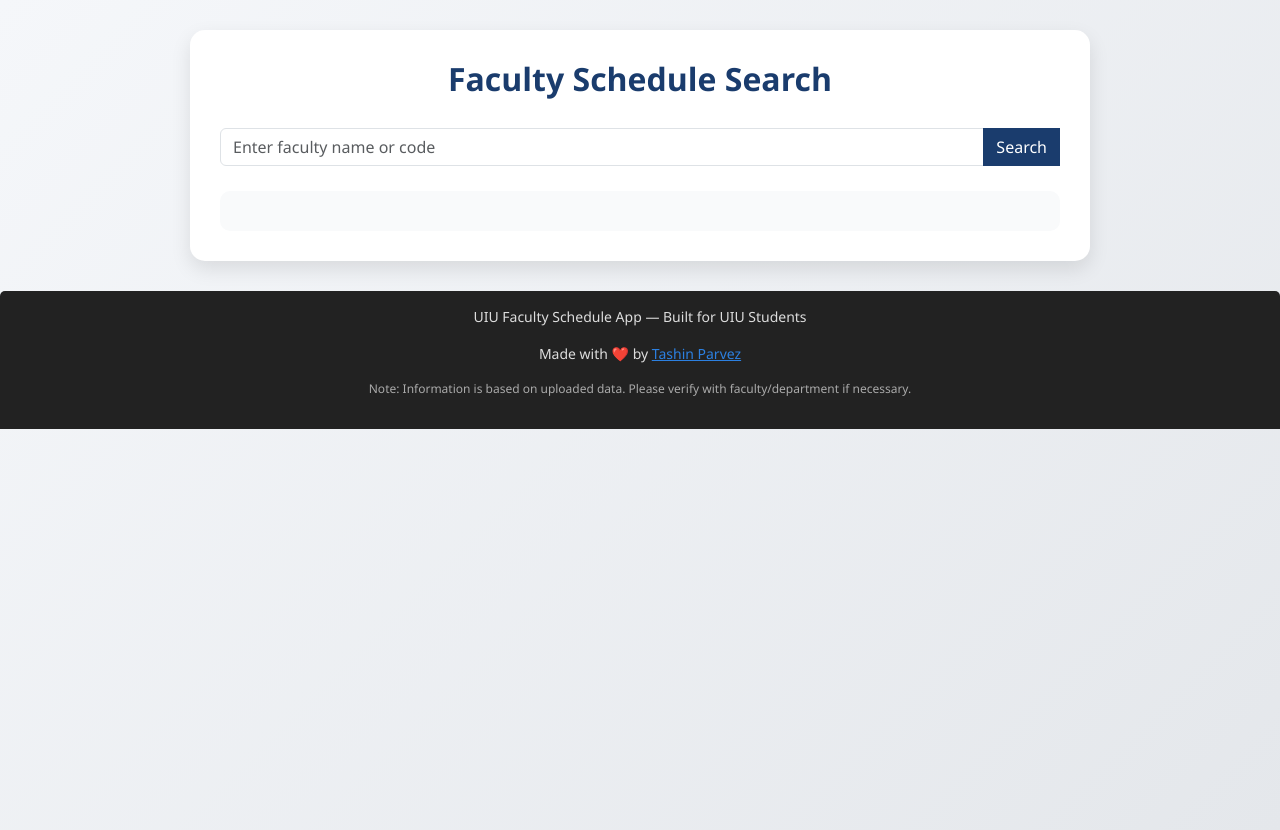
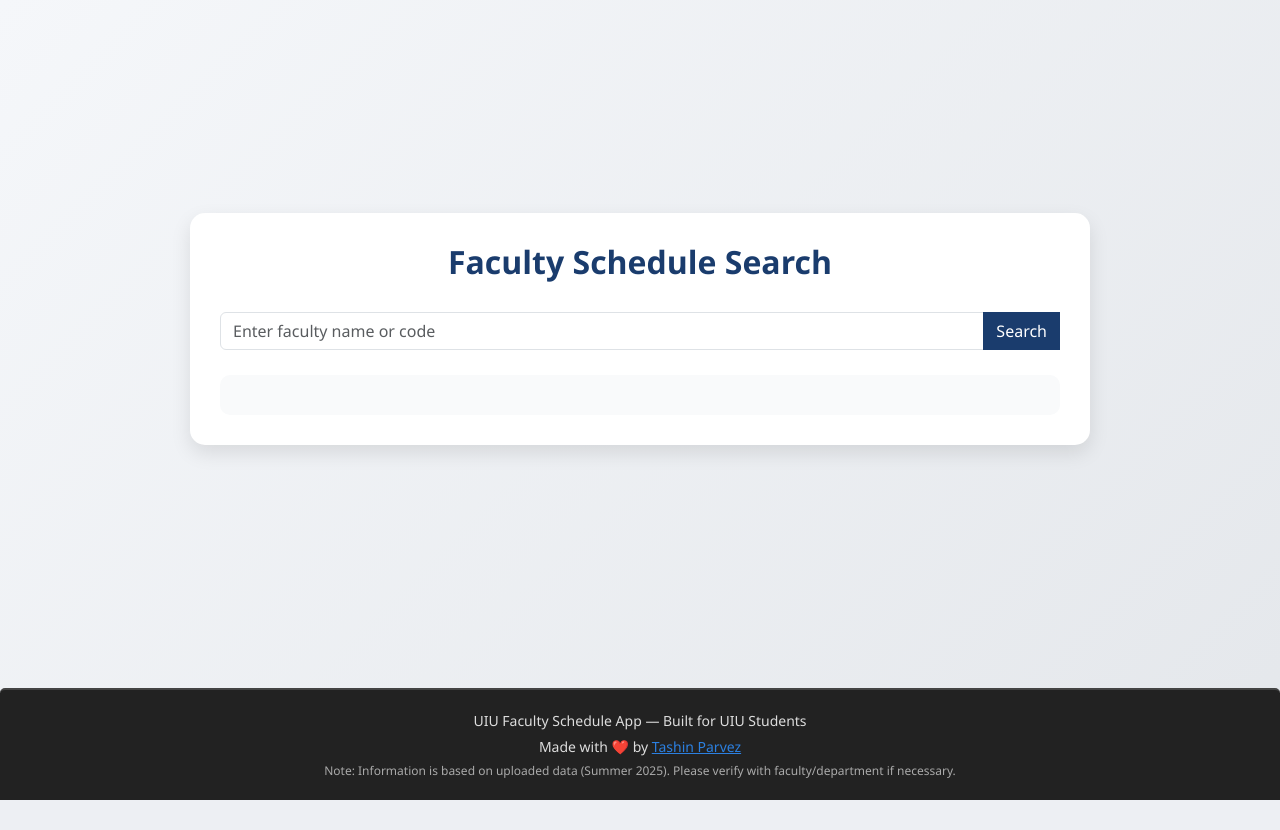
Before and after one commit to TashinParvez/uiu-faculty-schedule-app, a Flask app: page / in a window 1280 px wide. After the commit the page ends 800 px from the top, so only its background shows below. Run offline with Flask 3, Linux system fonts and the light colour scheme.

Commit message:
feat: all done V0.0.2

```diff
--- a/templates/index.html
+++ b/templates/index.html
@@ -12,6 +12,27 @@
             background: linear-gradient(135deg, #f5f7fa 0%, #e4e7eb 100%);
             font-family: 'Segoe UI', Tahoma, Geneva, Verdana, sans-serif;
             min-height: 100vh;
+
+            display: flex;
+            flex-direction: column;
+            min-height: 100vh;
+        }
+
+        body {
+            display: flex;
+            flex-direction: column;
+            min-height: 100vh;
+            margin: 0;
+        }
+
+        main {
+            flex: 1;
+            display: flex;
+            align-items: center;
+            justify-content: center;
+            padding: 20px;
+            box-sizing: border-box;
+            text-align: center;
         }
 
         .container {
@@ -163,6 +184,39 @@
             .table td {
                 padding: 8px;
             }
+
+            /* for phones */
+            footer {
+                font-size: 12px;
+                padding: 10px;
+            }
+        }
+
+        footer {
+            background: #222;
+            color: #ddd;
+            text-align: center;
+            padding: 12px;
+            font-size: 14px;
+            border-top: 2px solid #444;
+        }
+
+        footer p {
+            margin: 5px 0;
+        }
+
+        footer small {
+            font-size: 12px;
+            color: #aaa;
+        }
+
+        @media (max-width: 576px) {
+
+            /* for phones */
+            footer {
+                font-size: 12px;
+                padding: 10px;
+            }
         }
     </style>
 </head>
@@ -170,6 +224,8 @@
 <body>
 
     <!--================================ Main Seg ================================-->
+
+    <main>
         <div class="container">
             <h1>Faculty Schedule Search</h1>
             <form id="searchForm">
@@ -182,6 +238,7 @@
             </form>
             <div id="result"></div>
         </div>
+    </main>
 
 
     <!--================================ footer ================================-->
@@ -198,7 +255,8 @@
             </a>
         </p>
 
-        <p style="font-size:12px; color:#aaa;">Note: Information is based on uploaded data. Please verify with
+        <p style="font-size:12px; color:#aaa;">Note: Information is based on uploaded data (Summer 2025). Please verify
+            with
             faculty/department if necessary.</p>
     </footer>
 
@@ -328,7 +386,12 @@
 
             resultDiv.innerHTML = `
                 <div class="faculty-info">
-                    <h5 class="mb-3">${faculty.name} (${code})</h5>
+
+
+                    <h3 class="mb-3" style="color:#1a3c6d; font-weight:bold;">
+  ${faculty.name} (${code})
+</h3>
+
                     <p class="mb-2"><strong>Designation:</strong> ${faculty.designation}</p>
                     <p class="mb-2"><strong>Room:</strong> ${faculty.room}</p>
                     <p class="mb-0"><strong>Email:</strong> ${faculty.email}</p>
```
Lines whose indentation alone changed are shown as unchanged.
